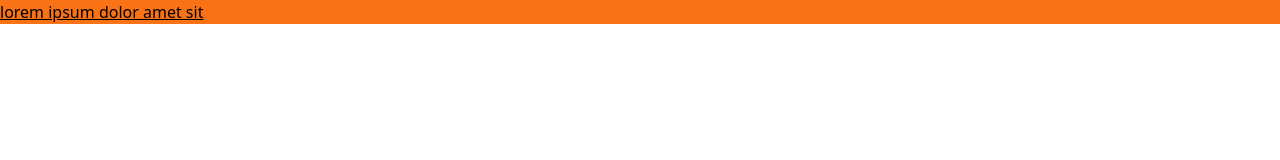
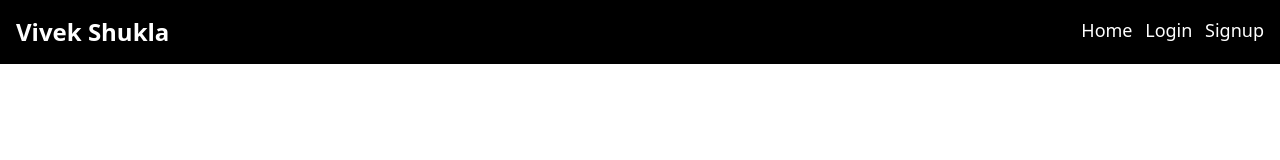
Before and after one commit to vivekx01/learn_tailwind, a website: page src/testcss/index.html in a window 1280 px wide. Drawn offline with Linux system fonts and the light colour scheme.

Commit message:
header_added

```diff
--- a/src/testcss/index.html
+++ b/src/testcss/index.html
@@ -7,6 +7,15 @@
     <link rel="stylesheet" href="../output.css">
 </head>
 <body>
-    <h1 class="underline bg-orange-500">lorem ipsum dolor amet sit </h1>
+    <header class="bg-black text-white text-center py-4 flex justify-between">
+        <div class="left-side text-2xl font-bold pl-4">
+            Vivek Shukla
+        </div>
+        <div class="left-side text-lg pr-4">
+            <a href="" class="mr-2">Home</a>
+            <a href="" class="mr-2">Login</a>
+            <a href="">Signup</a>
+        </div>
+    </header>
 </body>
 </html>
```
Also changed, not shown: src/output.css.
